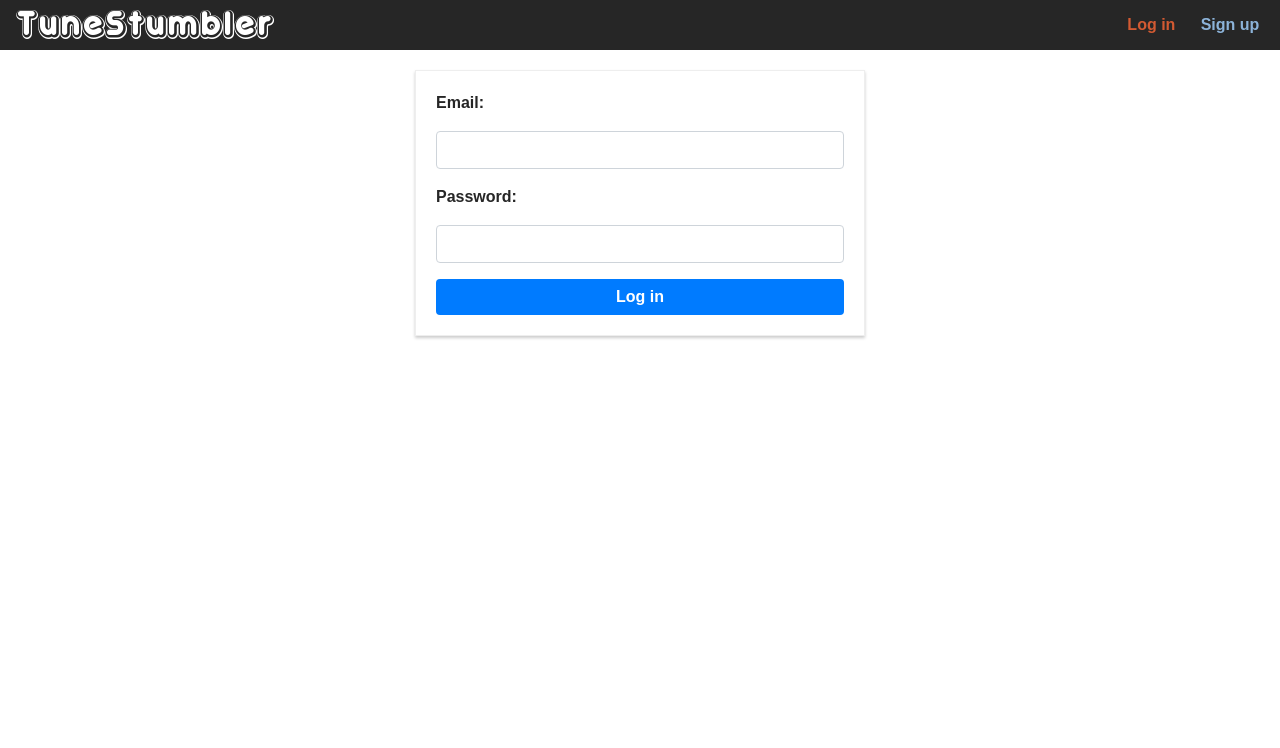
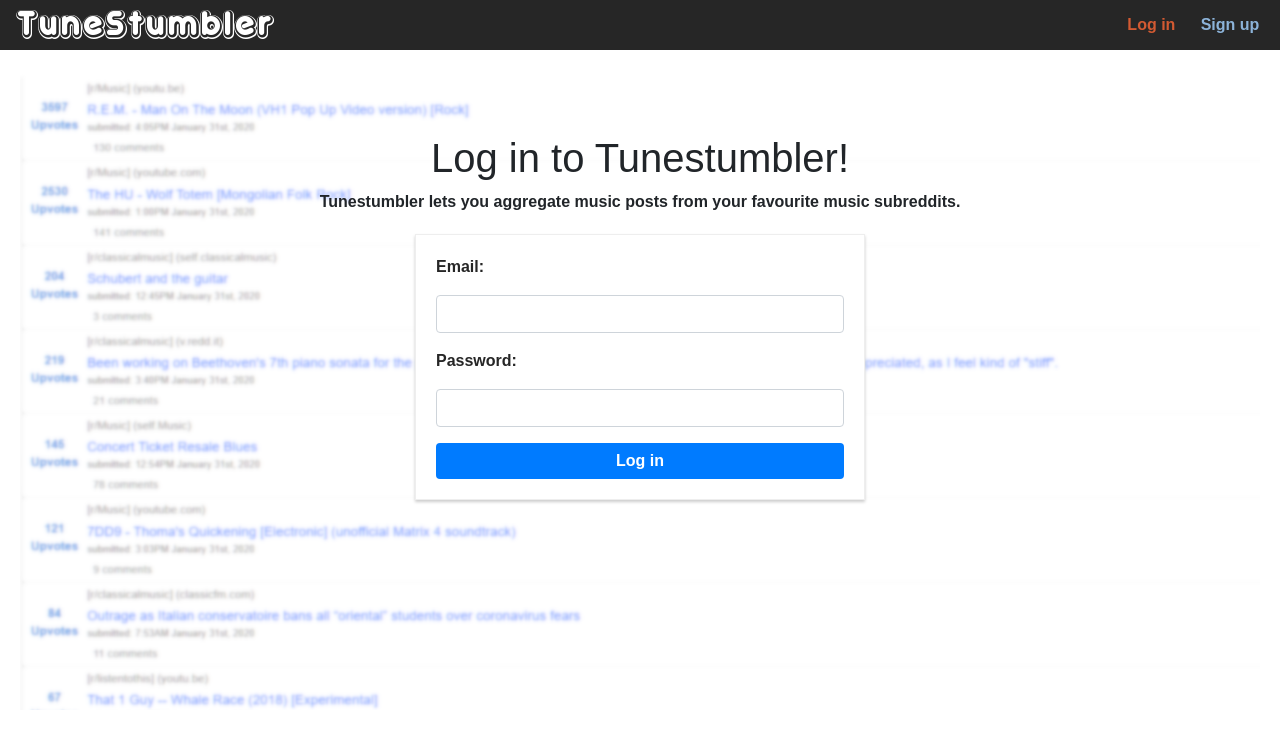
Before and after one commit to CrispiestHashbrown/tunestumbler_forreddit_app, a React app: page /login in a window 1280 px wide. Shown: the top 748 px of the page. Built offline with nearby package versions, Linux system fonts and the light colour scheme.

Commit message:
Added jumbotrons to signup and login containers
- Added Jumbotrons and descriptions to the Login and Signup
containers so that they look a little better than blank white space

```diff
--- /dev/null
+++ b/src/components/UI/jumbotron/Jumbotron.js
@@ -0,0 +1,17 @@
+import React from 'react';
+
+import { Container, Jumbotron } from 'react-bootstrap';
+
+const jumbotron = (props) => {
+    return (
+        <Jumbotron className={props.jumbotronClass} fluid>
+            <Container>
+                <h1>{props.title}</h1>
+                <p>{props.message}</p>
+            </Container>
+            {props.form}
+        </Jumbotron>
+    );
+}
+
+export default jumbotron;
--- a/src/containers/Login/Login.css
+++ b/src/containers/Login/Login.css
@@ -1,10 +1,12 @@
 .Login {
     margin: 20px auto;
     max-width: 450px;
+    background-color: rgb(255, 255, 255);
     box-shadow: 0 2px 3px #ccc;
     border: 1px solid #eee;
     padding: 20px;
     box-sizing: border-box;
+    text-align: left;
 }
 
 .LoginLabel {
@@ -15,3 +17,11 @@
 .LoginButton {
     width: 100%;
 }
+
+.LoginJumbotron {
+    background-image: url('../../assets/tunestumbler-results-blurred.png');
+    background-size: cover;
+    height: 80vh;
+    font-weight: bold;
+    text-align: center;
+}
--- a/src/containers/Login/Login.js
+++ b/src/containers/Login/Login.js
@@ -10,6 +10,7 @@ import Input from '../../components/UI/Input/Input';
 import Button from '../../components/UI/Button/Button';
 import Spinner from '../../components/UI/Spinner/Spinner';
 import Alert from '../../components/UI/Alerts/ErrorAlert/Alert';
+import Jumbotron from '../../components/UI/Jumbotron/Jumbotron';
 
 class Login extends Component {
     state = {
@@ -132,6 +133,15 @@ class Login extends Component {
             </Form.Group>
         ));
 
+        let fullForm =
+            <Form className={classes.Login} onKeyPress={this.onEnter} noValidate>
+                {form}
+                <Button
+                    className={classes.LoginButton}
+                    buttonType="Successful"
+                    clicked={this.submitHandler}>Log in</Button>
+            </Form>
+
         if (this.props.loading) {
             form = <Spinner />
         }
@@ -142,10 +152,10 @@ class Login extends Component {
                 case 403:
                     errorMessage = `Error: Incorrect email or password.`;
                     break;
-                    case 500:
-                        errorMessage = `Error 500: Internal Server Error or Reddit Error. Try again later.`;
-                        break;
-                    default:
+                case 500:
+                    errorMessage = `Error 500: Internal Server Error or Reddit Error. Try again later.`;
+                    break;
+                default:
                     errorMessage = `Error: Could not resolve login request. Try again later.`;
             }
         }
@@ -158,14 +168,12 @@ class Login extends Component {
         return (
             <div>
                 {loginRedirect}
-                <Alert errorMessage={errorMessage}/>
-                <Form className={classes.Login} onKeyPress={this.onEnter} noValidate>
-                    {form}
-                    <Button
-                        className={classes.LoginButton}
-                        buttonType="Successful"
-                        clicked={this.submitHandler}>Log in</Button>
-                </Form>
+                <Alert errorMessage={errorMessage} />
+                <Jumbotron
+                    jumbotronClass={classes.LoginJumbotron}
+                    title='Log in to Tunestumbler!'
+                    message='Tunestumbler lets you aggregate music posts from your favourite music subreddits.'
+                    form={fullForm} />
            </div>
         );
     }
--- a/src/containers/Signup/Signup.css
+++ b/src/containers/Signup/Signup.css
@@ -1,10 +1,12 @@
 .Signup {
     margin: 20px auto;
     max-width: 450px;
+    background-color: rgb(255, 255, 255);
     box-shadow: 0 2px 3px #ccc;
     border: 1px solid #eee;
     padding: 20px;
     box-sizing: border-box;
+    text-align: left;
 }
 
 .SignupLabel {
@@ -15,3 +17,11 @@
 .SignupButton {
     width: 100%;
 }
+
+.SignupJumbotron {
+    background-image: url('../../assets/tunestumbler-moreresults-blurred.png');
+    background-size: cover;
+    height: 80vh;
+    font-weight: bold;
+    text-align: center;
+}
--- a/src/containers/Signup/Signup.js
+++ b/src/containers/Signup/Signup.js
@@ -10,6 +10,7 @@ import Input from '../../components/UI/Input/Input';
 import Button from '../../components/UI/Button/Button';
 import Spinner from '../../components/UI/Spinner/Spinner';
 import Alert from '../../components/UI/Alerts/ErrorAlert/Alert';
+import Jumbotron from '../../components/UI/Jumbotron/Jumbotron';
 
 class Signup extends Component {
     state = {
@@ -132,6 +133,15 @@ class Signup extends Component {
             </Form.Group>
         ));
 
+        let fullForm =
+            <Form className={classes.Signup} onKeyPress={this.onEnter} noValidate>
+                {form}
+                <Button
+                    className={classes.SignupButton}
+                    buttonType="Successful"
+                    clicked={this.submitHandler}>Sign up</Button>
+            </Form>
+
         if (this.props.loading) {
             form = <Spinner />
         }
@@ -159,13 +169,11 @@ class Signup extends Component {
             <div>
                 {signupRedirect}
                 <Alert errorMessage={errorMessage}/>
-                <Form className={classes.Signup} onKeyPress={this.onEnter} noValidate>
-                    {form}
-                    <Button
-                        className={classes.SignupButton}
-                        buttonType="Successful"
-                        clicked={this.submitHandler}>Sign up</Button>
-                </Form>
+                <Jumbotron
+                    jumbotronClass={classes.SignupJumbotron}
+                    title='Create a new Tunestumbler account!'
+                    message='Upon logging in, you will be asked to connect your Reddit account as well.'
+                    form={fullForm} />
            </div>
         );
     }
```
Also changed, not shown: src/assets/tunestumbler-moreresults-blurred.png (added), src/assets/tunestumbler-results-blurred.png (added).
